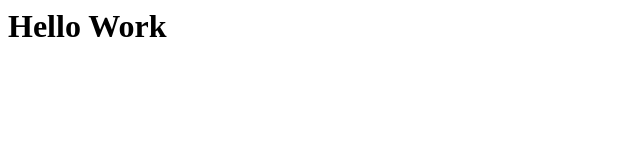
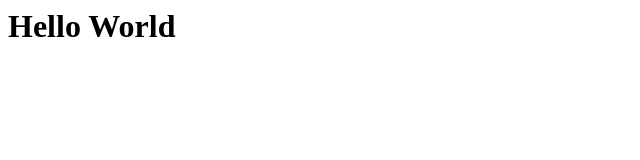
Before and after one commit to ReggieCodepro/yungengine8.github.io, a plain HTML site: page index.html in a window 1280 px wide. Shown: the full height of the page, 0-640 px from the left. Drawn offline with Linux system fonts and the light colour scheme.

Commit message:
Update index.html
creating index page

```diff
--- a/index.html
+++ b/index.html
@@ -4,6 +4,6 @@
 <title>demo</title>
 <head>
 <body>
-<h1> Hello Work</h1>
+<h1> Hello World</h1>
 </body>
 </html>
```
